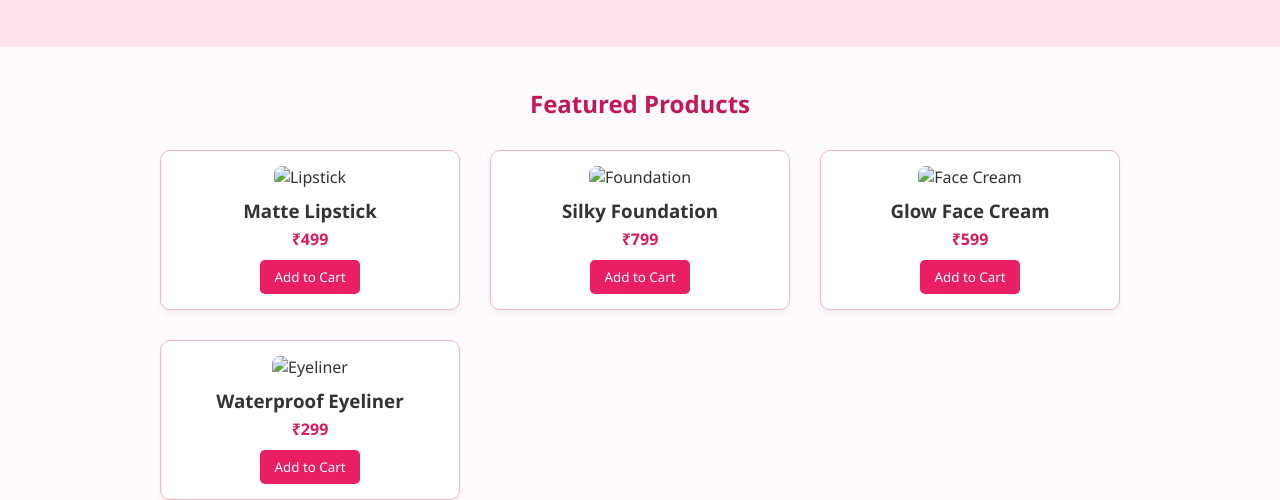
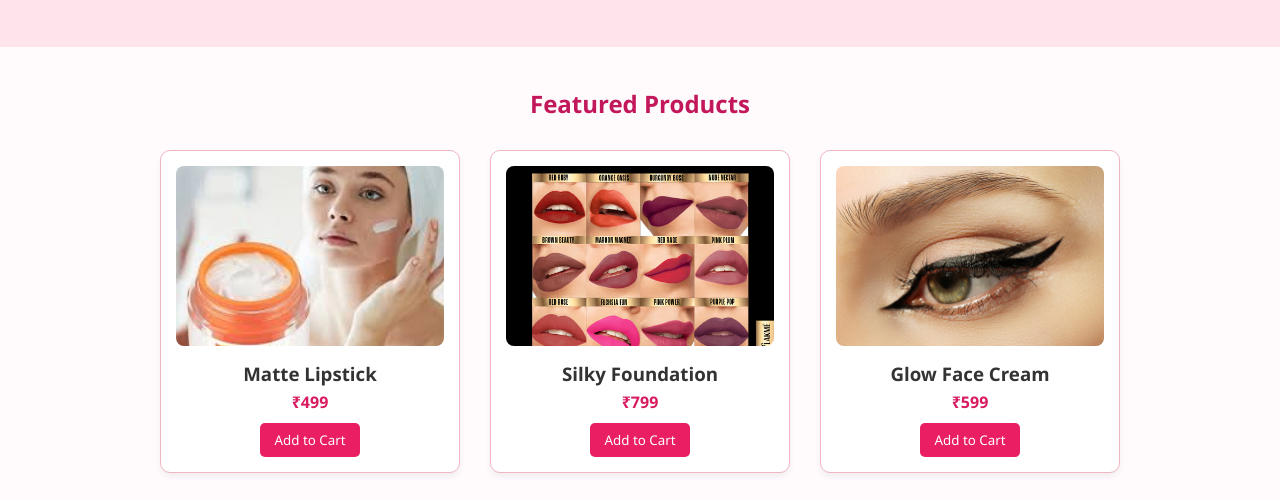
Before and after one commit to Bindhu012/Beauty-store, a plain HTML site: page index.html in a window 1280 px wide. Shown: the part 244-744 px from the top of the page. Drawn offline with Linux system fonts and the light colour scheme.

Commit message:
upgrade commit

```diff
--- a/index.html
+++ b/index.html
@@ -29,25 +29,25 @@
     <h2>Featured Products</h2>
     <div class="product-grid">
       <div class="product-card">
-        <img src="c:\Users\bindh\OneDrive\Desktop\matte lipstick.avif" alt="Lipstick">
+        <img src="./image/glow face cream.jpg" alt="Lipstick">
         <h3>Matte Lipstick</h3>
         <p>₹499</p>
         <button>Add to Cart</button>
       </div>
       <div class="product-card">
-        <img src="c:\Users\bindh\OneDrive\Desktop\silky foundation.jpg" alt="Foundation">
+        <img src="./image/matte lipstick.avif" alt="Foundation">
         <h3>Silky Foundation</h3>
         <p>₹799</p>
         <button>Add to Cart</button>
       </div>
       <div class="product-card">
-        <img src="c:\Users\bindh\OneDrive\Desktop\glow face cream.jpg" alt="Face Cream">
+        <img src="./image/water proof eyeliner.jpg" alt="Face Cream">
         <h3>Glow Face Cream</h3>
         <p>₹599</p>
         <button>Add to Cart</button>
       </div>
       <div class="product-card">
-        <img src="c:\Users\bindh\OneDrive\Desktop\water proof eyeliner.jpg" alt="Eyeliner">
+        <img src="./image/water proof eyeliner.jpg" alt="Eyeliner">
         <h3>Waterproof Eyeliner</h3>
         <p>₹299</p>
         <button>Add to Cart</button>
```
Also changed, not shown: image/glow face cream.jpg (added), image/matte lipstick.avif (added), image/silky foundation.jpg (added), image/water proof eyeliner.jpg (added).
